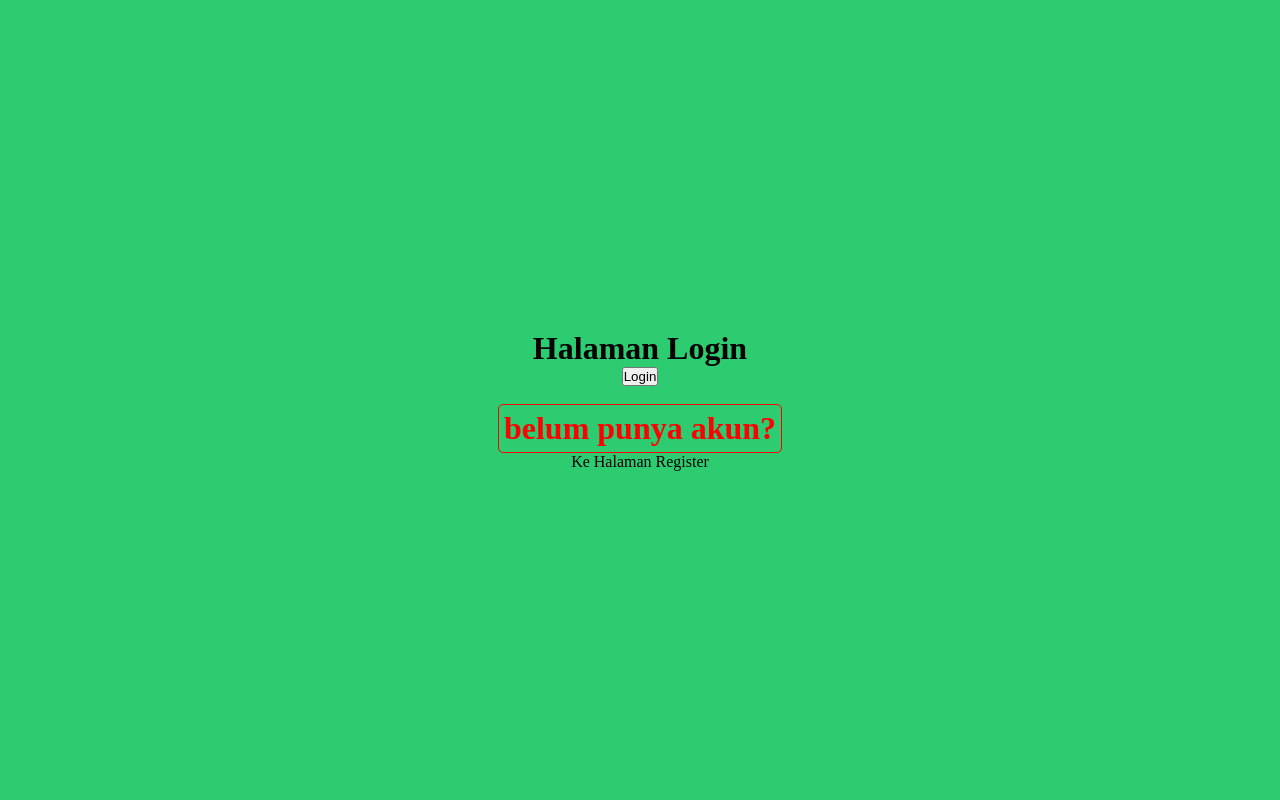
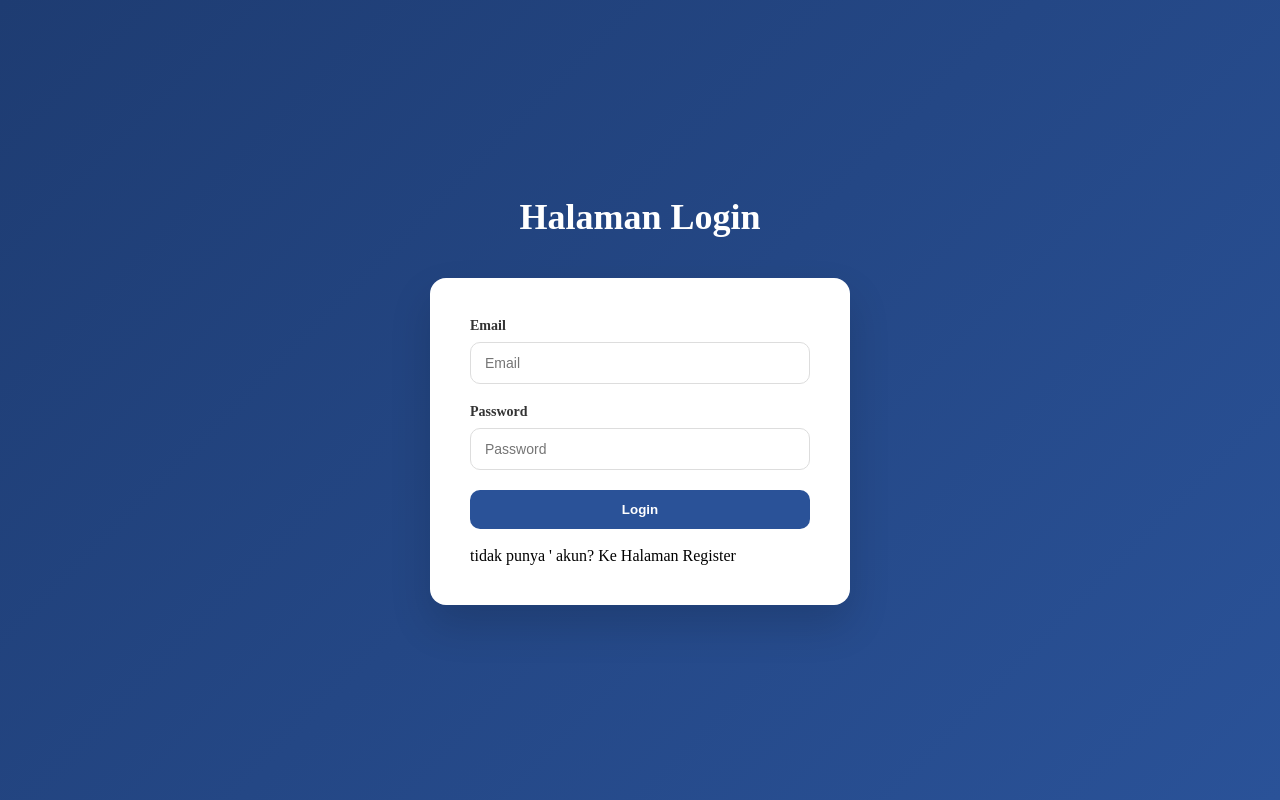
Before and after one commit to TamaDioo/my-app, a Next.js app: page /auth/login in a window 1280 px wide. Built offline with nearby package versions, Linux system fonts and the light colour scheme.

Commit message:
add: Praktikum Implementasi Login Database & Multi-Role

```diff
--- a/src/utils/db/servicefirebase.ts
+++ b/src/utils/db/servicefirebase.ts
@@ -27,6 +27,20 @@ export async function retrieveDataById(collectionName: string, id: string) {
   const snapshot = await getDoc(doc(db, collectionName, id));
   const data = snapshot.data();
   return data;
+}
+
+export async function signIn(email: string) {
+  const q = query(collection(db, "users"), where("email", "==", email));
+  const querySnapshot = await getDocs(q);
+  const data = querySnapshot.docs.map((doc) => ({
+    id: doc.id,
+    ...doc.data(),
+  }));
+  if (data) {
+    return data[0];
+  } else {
+    return null;
+  }
 }
 
 export async function signUp(
--- a/src/views/auth/login/index.tsx
+++ b/src/views/auth/login/index.tsx
@@ -1,30 +1,110 @@
 import Link from "next/link";
+import style from "../../auth/login/login.module.scss";
+import { useState } from "react";
 import { useRouter } from "next/router";
-// import styles from "./login.module.css";
-import styles from "./login.module.scss";
+import { signIn } from "next-auth/react";
 
 const TampilanLogin = () => {
-  const { push } = useRouter();
-  const handleLogin = () => {
-    push("/produk");
+  const [isLoading, setIsLoading] = useState(false);
+  const { push, query } = useRouter();
+  const callbackUrl: any = query.callbackUrl || "/";
+  const [error, setError] = useState("");
+  const handleSubmit = async (event: any) => {
+    event.preventDefault();
+    setError("");
+    setIsLoading(true);
+    // const form = event.currentTarget;
+    // const formData = new FormData(event.currentTarget);
+    // const email = formData.get("email") as string;
+    // const fullname = formData.get("Fullname") as string;
+    // const password = formData.get("password") as string;
+
+    // // Validasi email wajib
+    // if (!email || email.trim() === "") {
+    //   setError("Email wajib diisi");
+    //   setIsLoading(false);
+    //   return;
+    // }
+
+    // // Validasi password minimal 6 karakter
+    // if (!password || password.length < 6) {
+    //   setError("Password minimal 6 karakter");
+    //   setIsLoading(false);
+    //   return;
+    // }
+
+    try {
+      const res = await signIn("credentials", {
+        redirect: false,
+        email: event.target.email.value,
+        password: event.target.password.value,
+        callbackUrl,
+      });
+
+      if (!res?.error) {
+        setIsLoading(false);
+        push(callbackUrl);
+      } else {
+        setIsLoading(false);
+        setError(res?.error || "Login failed");
+      }
+    } catch (error) {
+      setIsLoading(false);
+      setError("wrong email or password");
+    }
   };
 
   return (
-    <div className={styles.login}>
-      <h1 className="text-3xl font-bold text-blue-600">Halaman Login</h1>
-      <button onClick={() => handleLogin()}>Login</button> <br />
-      <h1
-        style={{
-          color: "red",
-          border: "1px solid red",
-          borderRadius: "5px",
-          padding: "5px",
-        }}
-      >
-        belum punya akun?
-      </h1>
-      <Link href={"/auth/register"}>Ke Halaman Register</Link>
-    </div>
+    <>
+      <div className={style.login}>
+        {error && <p className={style.login__error}>{error}</p>}
+        <h1 className={style.login__title}>Halaman Login</h1>
+        <div className={style.login__form}>
+          <form onSubmit={handleSubmit}>
+            <div className={style.login__form__item}>
+              <label htmlFor="email" className={style.login__form__item__label}>
+                Email
+              </label>
+              <input
+                type="email"
+                id="email"
+                name="email"
+                placeholder="Email"
+                className={style.login__form__item__input}
+              />
+            </div>
+
+            <div className={style.login__form__item}>
+              <label
+                htmlFor="password"
+                className={style.login__form__item__label}
+              >
+                Password
+              </label>
+              <input
+                type="password"
+                id="password"
+                name="password"
+                placeholder="Password"
+                className={style.login__form__item__input}
+              />
+            </div>
+            <button
+              type="submit"
+              className={style.login__form__item__button}
+              disabled={isLoading}
+            >
+              {isLoading ? "Loading..." : "Login"}
+            </button>
+          </form>
+          <br />
+          <p className={style.login__form__item__text}>
+            tidak punya {"'"} akun?{" "}
+            <Link href="/auth/register">Ke Halaman Register</Link>
+          </p>
+        </div>
+      </div>
+    </>
   );
 };
 
--- a/src/views/auth/login/login.module.scss
+++ b/src/views/auth/login/login.module.scss
@@ -1,10 +1,102 @@
-@import "@/styles/colors.scss";
-
 .login {
+  min-height: 100vh;
   display: flex;
   flex-direction: column;
+  align-items: center;
   justify-content: center;
-  align-items: center;
-  height: 100vh;
-  background-color: map-get($map: $schema, $key: color-secondary);
+  background: linear-gradient(135deg, #1e3c72, #2a5298);
+  padding: 20px;
+
+  &__title {
+    width: 100%;
+    color: #ffffff;
+    font-weight: 700;
+    font-size: 36px;
+    text-align: center;
+    margin-bottom: 40px;
+  }
+
+  &__form {
+    background: #ffffff;
+    width: 100%;
+    max-width: 420px;
+    padding: 40px;
+    border-radius: 16px;
+    box-shadow: 0 20px 40px rgba(0, 0, 0, 0.15);
+
+    &__item {
+      display: flex;
+      flex-direction: column;
+      margin-bottom: 20px;
+
+      &__label {
+        font-size: 14px;
+        font-weight: 600;
+        margin-bottom: 8px;
+        color: #333;
+      }
+
+      &__input {
+        padding: 12px 14px;
+        border: 1px solid #ddd;
+        border-radius: 10px;
+        font-size: 14px;
+        transition: all 0.3s ease;
+
+        &:focus {
+          outline: none;
+          border-color: #2a5298;
+          box-shadow: 0 0 0 3px rgba(42, 82, 152, 0.2);
+        }
+      }
+    }
+
+    button {
+      width: 100%;
+      padding: 12px;
+      border-radius: 10px;
+      border: none;
+      background-color: #2a5298;
+      color: #ffffff;
+      font-weight: 600;
+      cursor: pointer;
+      transition: 0.3s ease;
+
+      &:hover {
+        background: #1e3c72;
+        transform: translateY(-2px);
+      }
+    }
+  }
+
+  &__error {
+    color: red;
+    font-size: 14px;
+    margin-top: 8px;
+  }
 }
+
+// Animation
+@keyframes fadeIn {
+  from {
+    opacity: 0;
+    transform: translateY(15px);
+  }
+  to {
+    opacity: 1;
+    transform: translateY(0);
+  }
+}
+
+// Responsive
+@media (max-width: 768px) {
+  .login {
+    &__form {
+      padding: 30px 20px;
+    }
+
+    &__title {
+      font-size: 26px;
+    }
+  }
+}
```
Also changed, not shown: src/middleware.ts (+7 -2 lines), src/middleware/withAuth.ts (+8 -2 lines), src/pages/admin/index.tsx (added, +18 -0 lines), src/pages/api/auth/[...nextauth].ts (+29 -11 lines).
